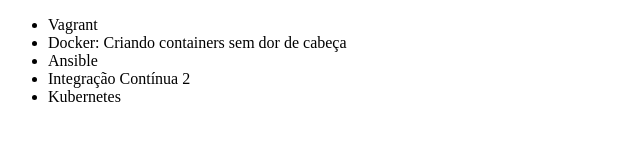
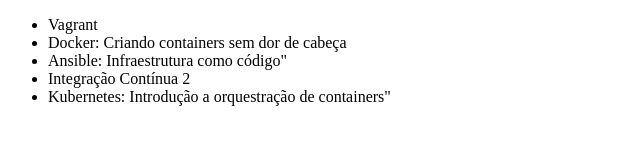
Before and after one commit to RonaldoAzevedo/Alura-git, a plain HTML site: page index.html in a window 1280 px wide. Shown: the whole page, without its empty margins (0-640 px from the left). Drawn offline with Linux system fonts and the light colour scheme.

Commit message:
Alterando o nome do curso de Kubernetes

```diff
--- a/index.html
+++ b/index.html
@@ -8,9 +8,9 @@
     <ul>
         <li>Vagrant</li>
         <li>Docker: Criando containers sem dor de cabeça</li>
-        <li>Ansible</li>
+        <li>Ansible: Infraestrutura como código"</li>
         <li>Integração Contínua 2</li>
-        <li>Kubernetes</li>
+        <li>Kubernetes: Introdução a orquestração de containers"</li>
     </ul>
 </body>
 </html>
```
